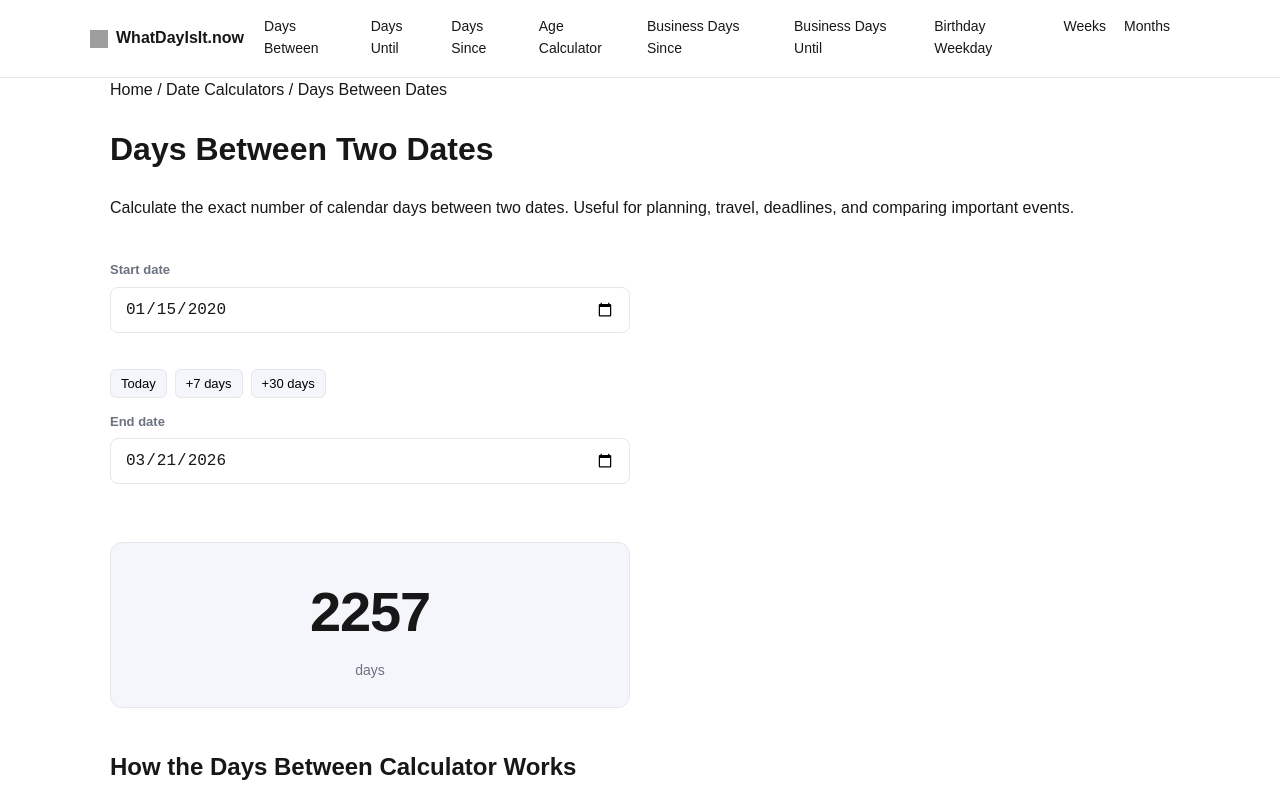
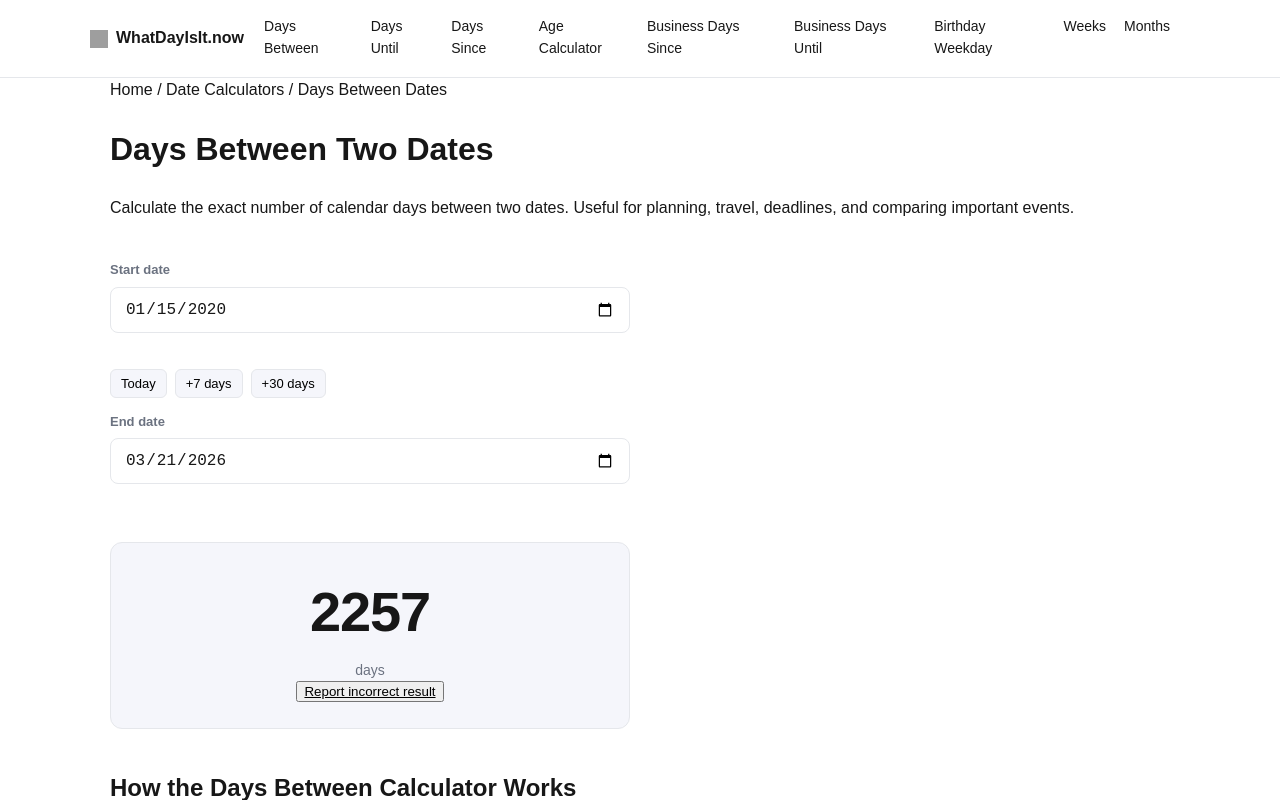
Before and after one commit to bosmeel/whatdayisit-now, a Next.js app: page /days-between in a window 1280 px wide. Both pictures are taken after typing "2020-01-15", "2020-01-15" into the empty fields and a click on the button "+7 days". Shown: the top 800 px of the page. Built offline with nearby package versions, Linux system fonts and the light colour scheme; grey boxes are pictures that could not be loaded.

Commit message:
Add report incorrect result with context

```diff
--- a/components/DateRangeCalculator.tsx
+++ b/components/DateRangeCalculator.tsx
@@ -37,6 +37,18 @@ export default function DateRangeCalculator({
     return calculate(start, end);
 
   }, [startDate, endDate, calculate]);
+
+  function handleReport() {
+    const url = window.location.href;
+
+    const message = encodeURIComponent(
+      `Incorrect result on:\n${url}\n\nStart date: ${startDate}\nEnd date: ${endDate}\nResult: ${result} ${unit}\n\nDescribe the issue:`
+    );
+
+    const link = `/contact?type=wrong-calculation&message=${message}`;
+
+    window.location.href = link;
+  }
 
   return (
 
@@ -112,6 +124,13 @@ export default function DateRangeCalculator({
             {unit}
           </div>
 
+          <button
+            onClick={handleReport}
+            className="text-sm text-red-600 underline mt-3 hover:text-red-800"
+          >
+            Report incorrect result
+          </button>
+
         </div>
 
       )}
--- /dev/null
+++ b/components/ReportButton.tsx
@@ -0,0 +1,25 @@
+"use client";
+
+export default function ReportButton() {
+
+  function handleClick() {
+    const url = window.location.href;
+
+    const message = encodeURIComponent(
+      `Incorrect result on:\n${url}\n\nDescribe the issue:`
+    );
+
+    const link = `/contact?type=wrong-calculation&message=${message}`;
+
+    window.location.href = link;
+  }
+
+  return (
+    <button
+      onClick={handleClick}
+      className="text-sm text-red-600 underline mt-4 hover:text-red-800"
+    >
+      Report incorrect result
+    </button>
+  );
+}
```
